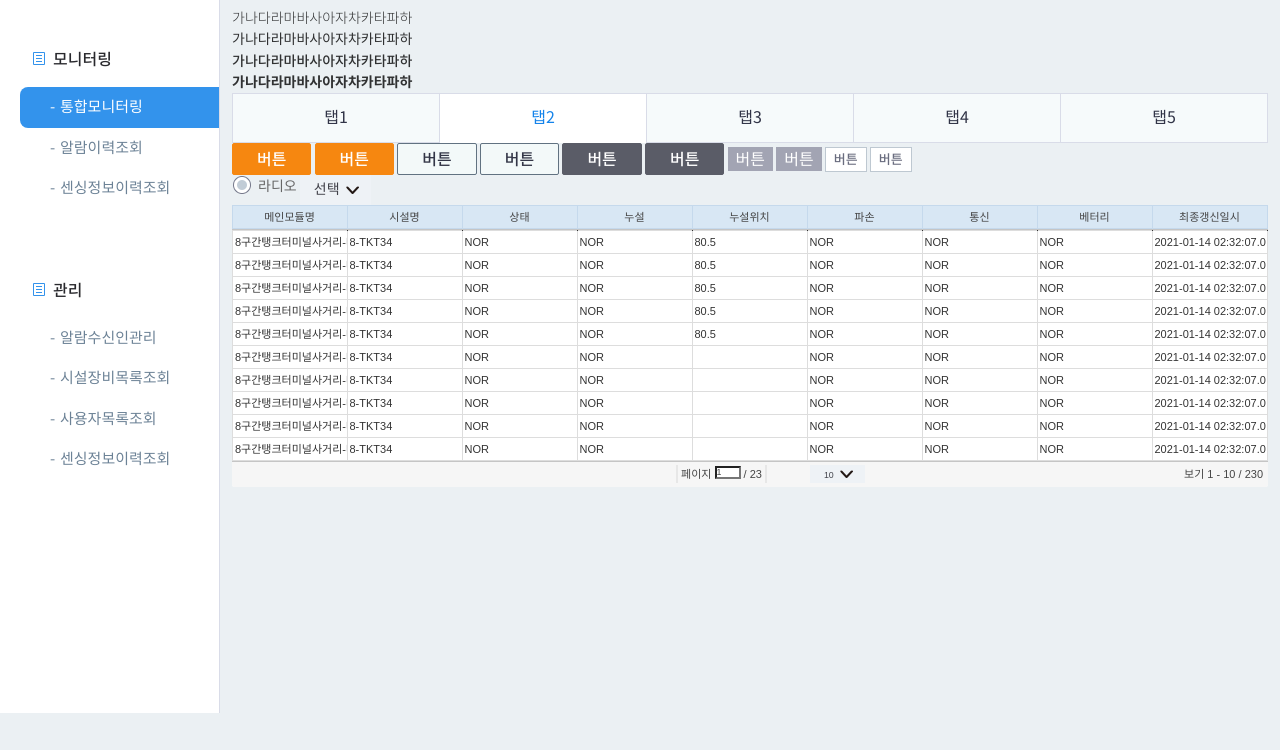
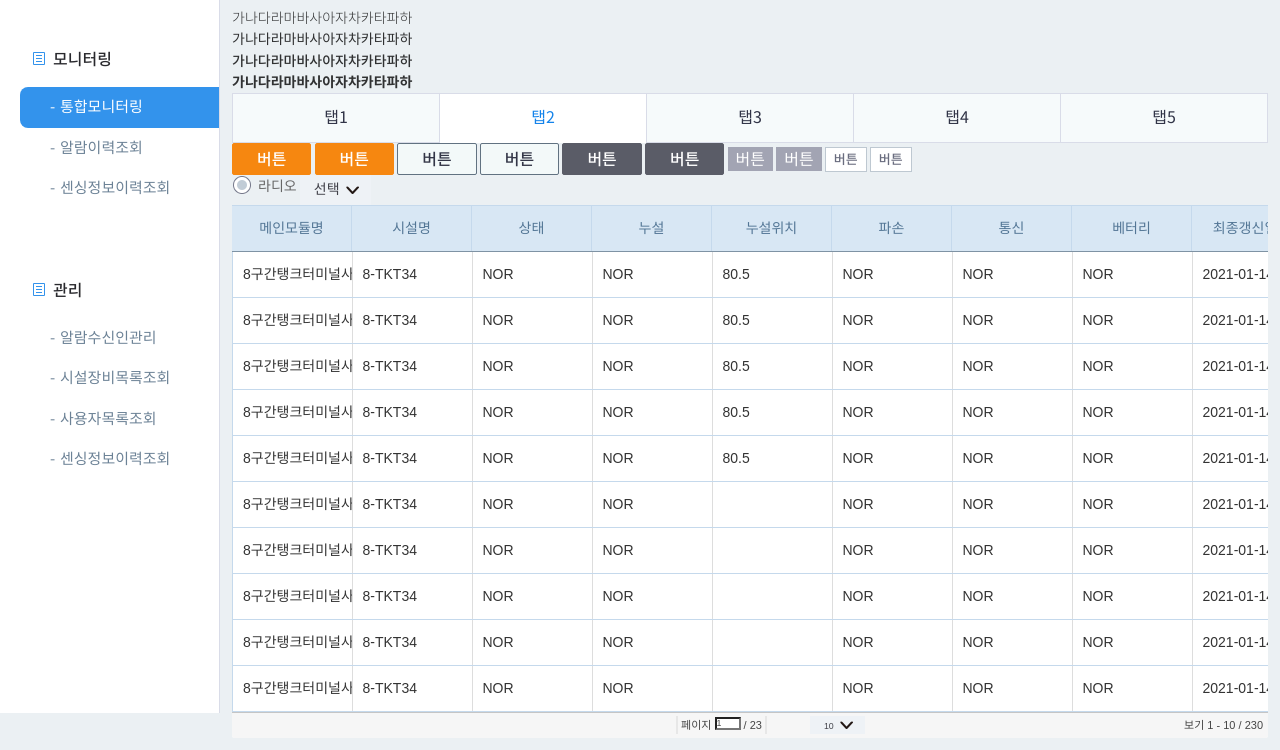
Before and after one commit to bsk824/lgc, a website: page resource/html/index.html in a window 1280 px wide. Shown: the part 87-837 px from the top of the page. Before the commit the page ends 800 px from the top, so only its background shows below. Drawn offline with Linux system fonts and the light colour scheme.

Commit message:
테이블 디자인 수정 작업

```diff
--- a/resource/css/ui.jqgrid.css
+++ b/resource/css/ui.jqgrid.css
@@ -7,8 +7,7 @@
     position: relative;
     left: 0;
     top: 0;
-    padding: .0em;
-    font-size: 11px
+    padding: 0;
 }
 
 .ui-jqgrid .ui-jqgrid-titlebar {
@@ -59,25 +58,30 @@
 
 .ui-jqgrid .ui-jqgrid-htable {
     table-layout: fixed;
-    margin: 0
+	margin: 0;
+	background: #d8e7f4;
 }
 
 .ui-jqgrid .ui-jqgrid-htable th {
-    height: 22px;
+	position: relative;
     padding: 0 2px 0 2px
 }
 
 .ui-jqgrid .ui-jqgrid-htable th div {
     overflow: hidden;
-    position: relative;
+	position: relative;
+	padding: 12px 10px;
 }
 
 .ui-th-column,.ui-jqgrid .ui-jqgrid-htable th.ui-th-column {
     overflow: hidden;
     white-space: nowrap;
 	text-align: center;
-	background: #d8e7f4;
+	/* background: #d8e7f4; */
+	background: none;
 	border: 1px solid #c5d9ec;
+	border-left: 0;
+	color: #537695;
 }
 .ui-first-th-ltr {
     border-right: 1px solid
@@ -93,10 +97,9 @@
 }
 
 .ui-jqgrid .ui-jqgrid-resize {
-    height: 20px!important;
     position: relative;
     cursor: e-resize;
-    display: inline;
+    display: block;
     overflow: hidden
 }
 
@@ -148,15 +151,24 @@ tr.ui-search-toolbar select {
 
 .ui-jqgrid .ui-jqgrid-bdiv {
     position: relative;
-    margin: 0;
+    margin: -2px 0 0;
     padding: 0;
     overflow: auto;
-    text-align: left
+	text-align: left;
+	border-top: 1px solid #7f93a4;
+}
+.ui-jqgrid .ui-jqgrid-bdiv > div {
+	margin-top: -1px;
+}
+.ui-jqgrid .ui-jqgrid-bdiv .ui-state-highlight {
+	background: #fcf0f5;
+	border: 1px solid #c5d9ec;
+	color: #303132;
 }
 
 .ui-jqgrid .ui-jqgrid-btable {
     table-layout: fixed;
-    margin: 0;
+	margin: 0;
     outline-style: none
 }
 
@@ -172,11 +184,8 @@ tr.ui-search-toolbar select {
     font-weight: normal;
     overflow: hidden;
     white-space: pre;
-    height: 22px;
-    padding: 0 2px 0 2px;
-    border-bottom-width: 1px;
-    border-bottom-color: inherit;
-    border-bottom-style: solid
+    padding: 12px 10px;
+	border: 1px solid #c5d9ec;
 }
 
 .ui-jqgrid tr.jqgfirstrow td {
@@ -722,8 +731,10 @@ tr.ui-search-toolbar select {
 }
 
 .ui-jqgrid .ui-jqgrid-resize-ltr {
-    float: right;
-    margin: -2px -2px -2px 0
+	position: absolute;
+	top: 0; right: 0;
+	height: 100%;
+	background: none;
 }
 
 .ui-jqgrid .ui-jqgrid-resize-rtl {
```
Also changed, not shown: 1 other file.
